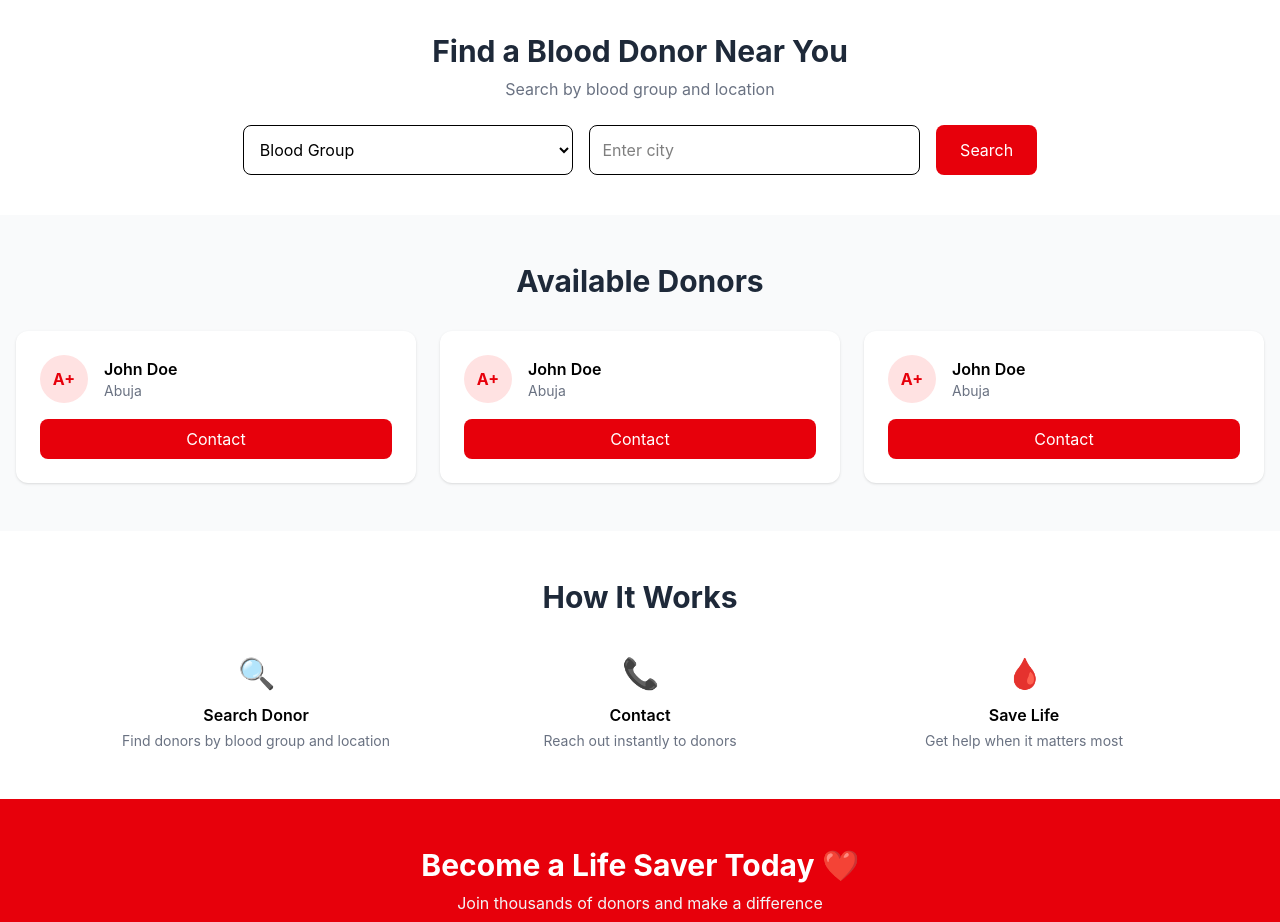
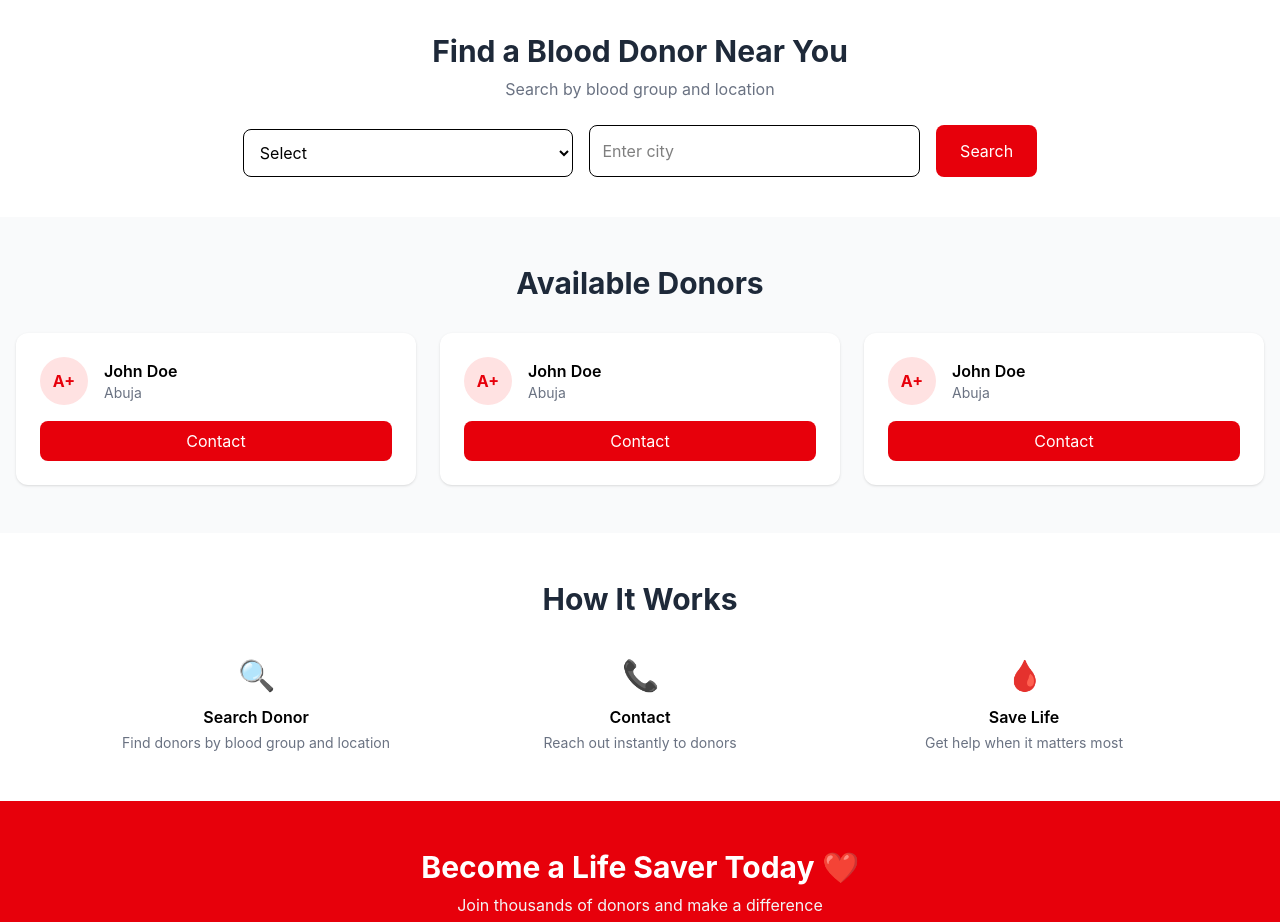
Before and after one commit to serleh/bloodbank01, a React (Vite) app: page / in a window 1280 px wide. Shown: the part 880-1802 px from the top of the page. Built offline with nearby package versions, Linux system fonts and the light colour scheme.

Commit message:
refactored select element to use reusable component

```diff
--- /dev/null
+++ b/src/components/designLibrary/Select.jsx
@@ -0,0 +1,25 @@
+const Select = ({ label, id, options, className = "", ...props }) => {
+  return (
+    <>
+      {label && (
+        <label htmlFor={id} className="block text-sm font-medium">
+          {label}
+        </label>
+      )}
+
+      <select
+        id={id}
+        className={`w-full border p-3 rounded-lg mt-1 ${className}`}
+        {...props}
+      >
+        {options.map((option) => (
+          <option key={option.value} value={option.value}>
+            {option.label}
+          </option>
+        ))}
+      </select>
+    </>
+  );
+};
+
+export default Select;
--- /dev/null
+++ b/src/constants/bloodGroup.js
@@ -0,0 +1,11 @@
+export const bloodGroupOptions = [
+  { value: "", label: "Select" },
+  { value: "A+", label: "A+" },
+  { value: "B+", label: "B+" },
+  { value: "O+", label: "O+" },
+  { value: "AB+", label: "AB+" },
+  { value: "A-", label: "A-" },
+  { value: "B-", label: "B-" },
+  { value: "O-", label: "O-" },
+  { value: "AB-", label: "AB-" },
+];
--- a/src/pages/AddDonor.jsx
+++ b/src/pages/AddDonor.jsx
@@ -2,6 +2,8 @@ import React, { useState } from "react";
 import donorService from "../services/donors";
 import Button from "../components/designLibrary/Button";
 import Input from "../components/designLibrary/Input";
+import Select from "../components/designLibrary/Select";
+import { bloodGroupOptions } from "../constants/bloodGroup";
 
 const initialState = {
   name: "",
@@ -136,36 +138,27 @@ const AddDonor = () => {
           {/* DOB + BLOOD GROUP */}
           <div className="grid md:grid-cols-2 gap-4">
             <div>
-              <label className="block text-sm font-medium">Date of Birth</label>
-              <input
+              <Input
+                id="name"
+                label="Date of Birth"
                 type="date"
                 name="dob"
                 value={formData.dob}
                 onChange={handleChange}
                 required
-                className="w-full border p-3 rounded-lg mt-1"
               />
             </div>
 
             <div>
-              <label className="block text-sm font-medium">Blood Group</label>
-              <select
+              <Select
+                id="name"
+                label="Blood Group"
                 name="bloodGroup"
                 value={formData.bloodGroup}
                 onChange={handleChange}
                 required
-                className="w-full border p-3 rounded-lg mt-1"
-              >
-                <option value="">Select</option>
-                <option>A+</option>
-                <option>B+</option>
-                <option>O+</option>
-                <option>AB+</option>
-                <option>A-</option>
-                <option>B-</option>
-                <option>O-</option>
-                <option>AB-</option>
-              </select>
+                options={bloodGroupOptions}
+              />
             </div>
           </div>
 
--- a/src/pages/Home.jsx
+++ b/src/pages/Home.jsx
@@ -5,6 +5,8 @@ import location from "../assets/location.png";
 import clock from "../assets/clock.png";
 import Button from "../components/designLibrary/Button";
 import Input from "../components/designLibrary/Input";
+import Select from "../components/designLibrary/Select";
+import { bloodGroupOptions } from "../constants/bloodGroup";
 
 const Home = () => {
   return (
@@ -85,13 +87,11 @@ const Home = () => {
 
           {/* SEARCH FORM */}
           <div className="mt-6 flex flex-col md:flex-row gap-4 justify-center">
-            <select className="border p-3 rounded-lg w-full md:w-1/3">
-              <option>Blood Group</option>
-              <option>A+</option>
-              <option>B+</option>
-              <option>O+</option>
-              <option>AB+</option>
-            </select>
+            <Select
+              id="bloodGroup"
+              options={bloodGroupOptions}
+              className="md:w-1/3"
+            />
 
             <Input
               placeholder="Enter city"
```
